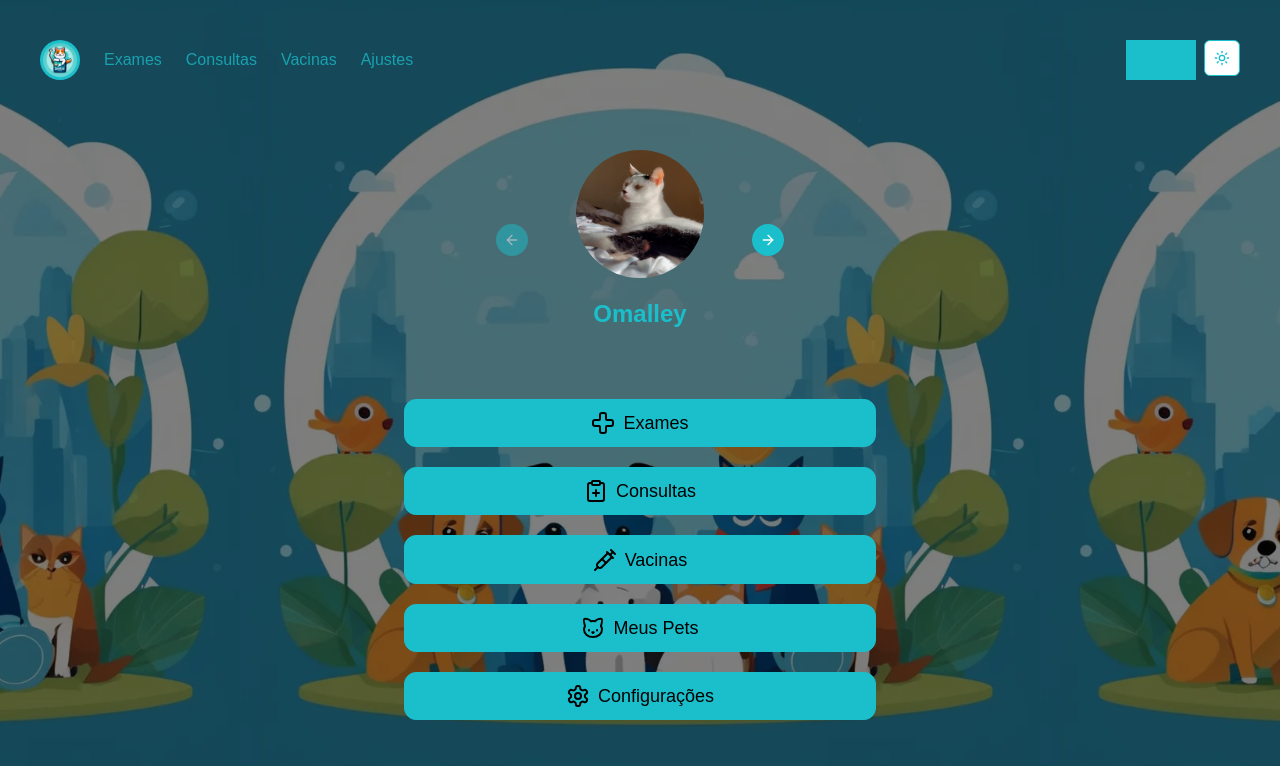
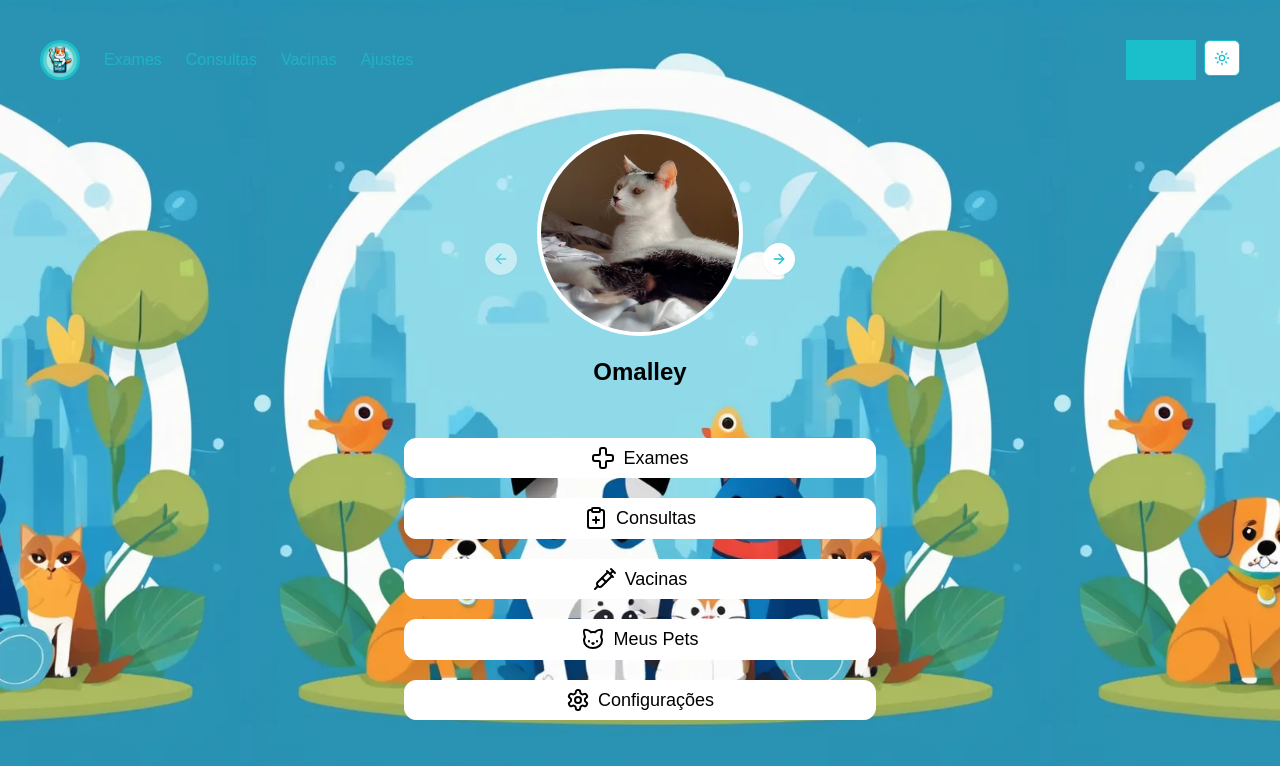
Before and after one commit to Dev-DanyVazquez69/santos-pets-2.0, a Next.js app: page / in a window 1280 px wide. Shown: the top 766 px of the page. Built offline with nearby package versions, Linux system fonts and the light colour scheme.

Commit message:
modify theme

```diff
--- a/src/app/layout.tsx
+++ b/src/app/layout.tsx
@@ -31,7 +31,7 @@ export default function RootLayout({
       <body
         className={`${geistSans.variable} ${geistMono.variable} antialiased min-h-screen flex flex-col bg-[url(/background.png)] bg-center bg-contain`}
       >
-        <div className="display flex flex-col flex-1 bg-black/50 p-5 md:p-10">
+        <div className="display flex flex-col flex-1 dark:bg-black/50 p-5 md:p-10">
           <ThemeProvider
             attribute="class"
             defaultTheme="system"
--- a/src/app/page.tsx
+++ b/src/app/page.tsx
@@ -5,7 +5,7 @@ import Link from "next/link";
 
 export default function Home() {
 
-  const styleLink = "border border-foreground bg-foreground flex flex-grow rounded-xl items-center justify-center gap-2";
+  const styleLink = "border border-background bg-background flex flex-grow rounded-xl items-center justify-center gap-2";
 
   return (
     <>
--- a/src/components/carousel-pets.tsx
+++ b/src/components/carousel-pets.tsx
@@ -23,17 +23,17 @@ const CarouselPets: React.FC = () => {
                     {listPets.map((cat, index) => (
                         <CarouselItem key={index}>
                             <div className="p-1 flex flex-col justify-center items-center gap-5">
-                                <Avatar className="w-32 h-32">
+                                <Avatar className="w-full h-full border-4 border-background">
                                     <AvatarImage src={cat.image} alt="icon" />
                                     <AvatarFallback>{cat.name}</AvatarFallback>
                                 </Avatar>
-                                <p className="font-bold text-2xl text-foreground">{cat.name}</p>
+                                <p className="font-bold text-2xl text-black">{cat.name}</p>
                             </div>
                         </CarouselItem>
                     ))}
                 </CarouselContent>
-                <CarouselPrevious className="bg-foreground text-background border-none"/>
-                <CarouselNext className="bg-foreground text-background border-none"/>
+                <CarouselPrevious className="bg-background text-foreground border-none"/>
+                <CarouselNext className="bg-background text-foreground border-none"/>
             </Carousel>
         </div>
     )
--- a/src/components/header.tsx
+++ b/src/components/header.tsx
@@ -59,7 +59,7 @@ const Header: React.FC = () => {
             <div className="flex lg:hidden">
                 <Sheet>
                     <SheetTrigger>
-                        <Menu />
+                        <Menu className="text-black"/>
                     </SheetTrigger>
                     <SheetContent>
                         <SheetHeader>
```
